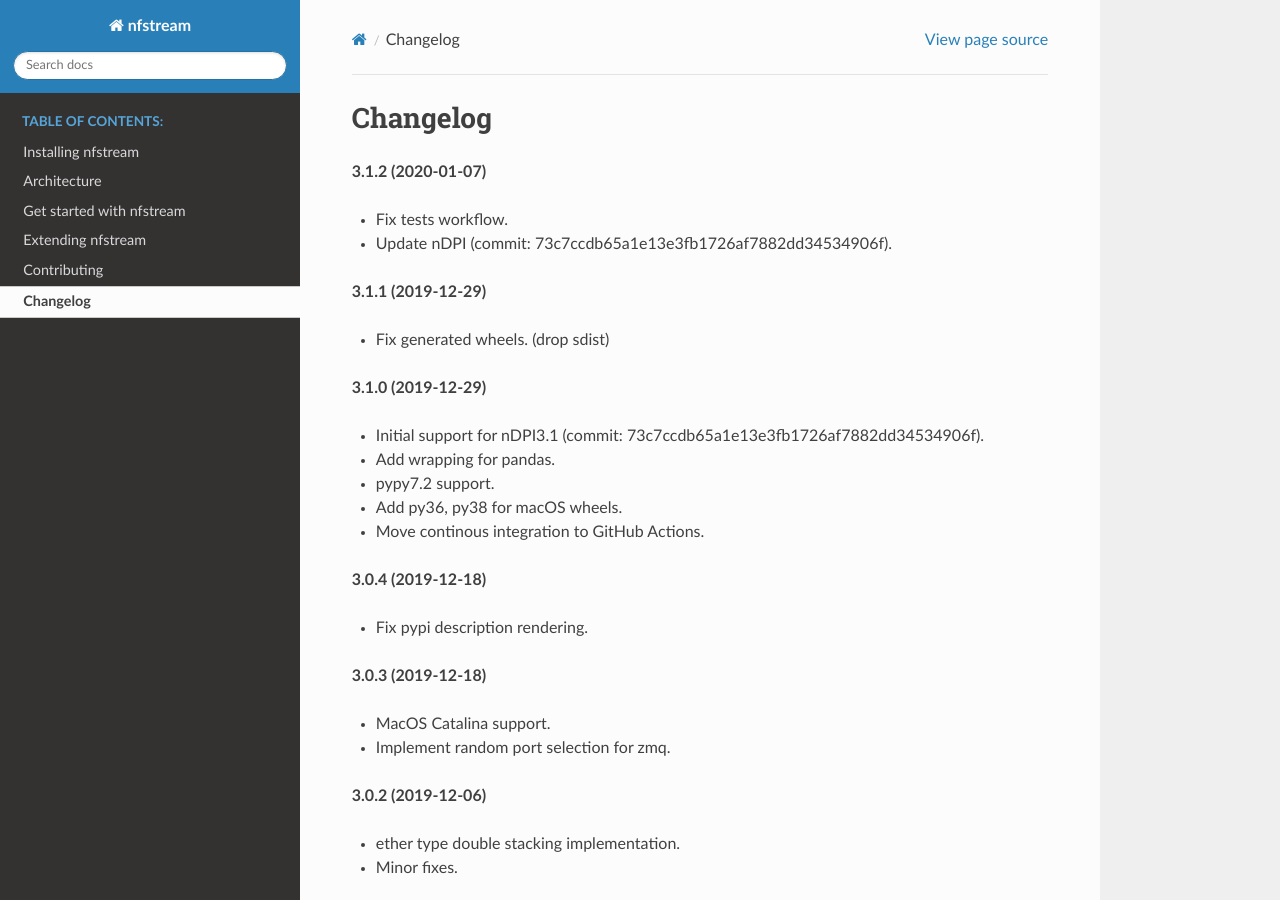
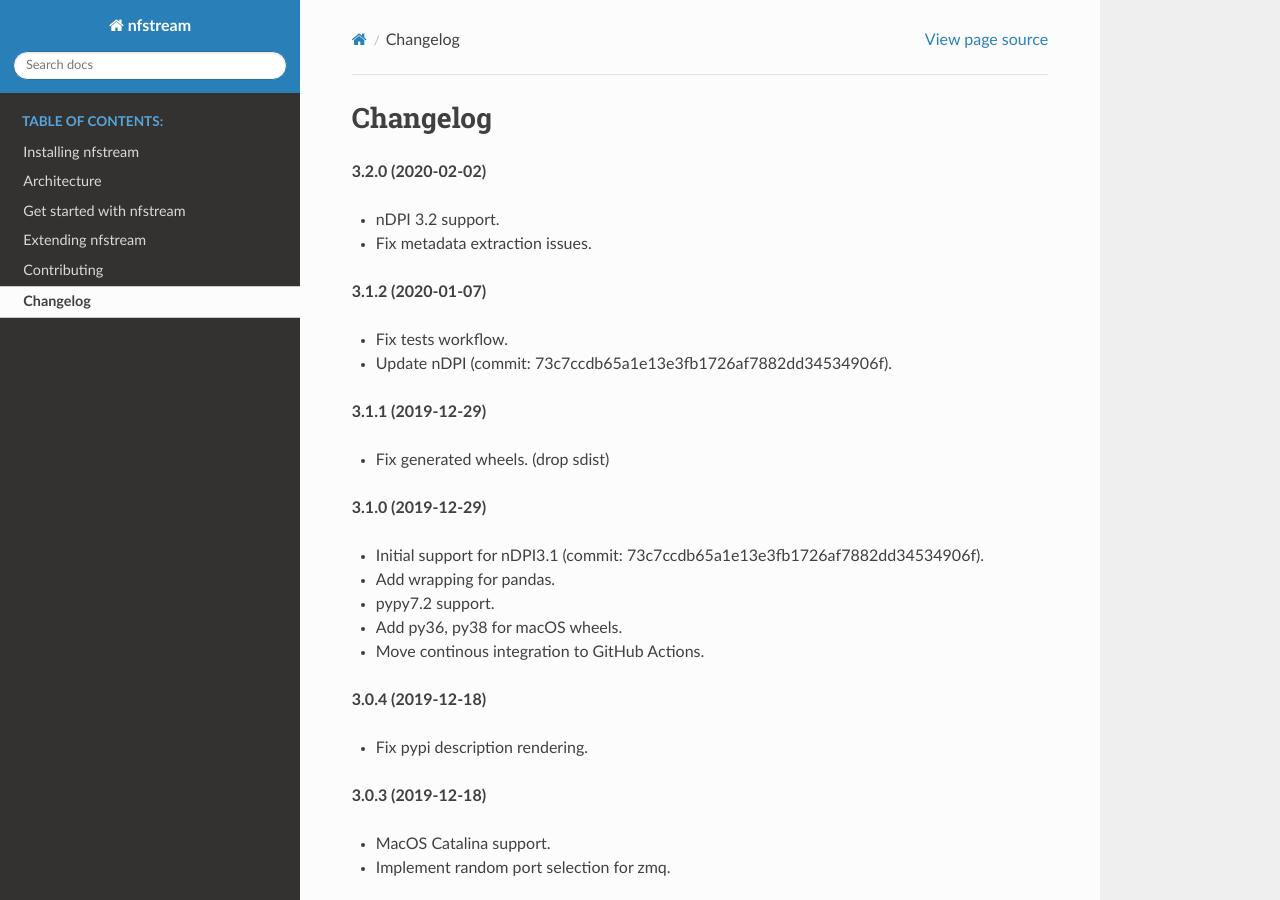
Before and after one commit to nfstream/nfstream, a Sphinx documentation site: the page built from docs/source/changelog.rst, in a window 1280 px wide and 900 px high. Built offline with Sphinx 7.4.7 and the Read the Docs theme 2.0.0, drawn with Linux system fonts in a browser that asks for light colours.

Commit message:
Bump version.

```diff
--- a/docs/source/changelog.rst
+++ b/docs/source/changelog.rst
@@ -1,6 +1,11 @@
 #########
 Changelog
 #########
+
+**3.2.0 (2020-02-02)**
+
+* nDPI 3.2 support.
+* Fix metadata extraction issues.
 
 **3.1.2 (2020-01-07)**
 
```
